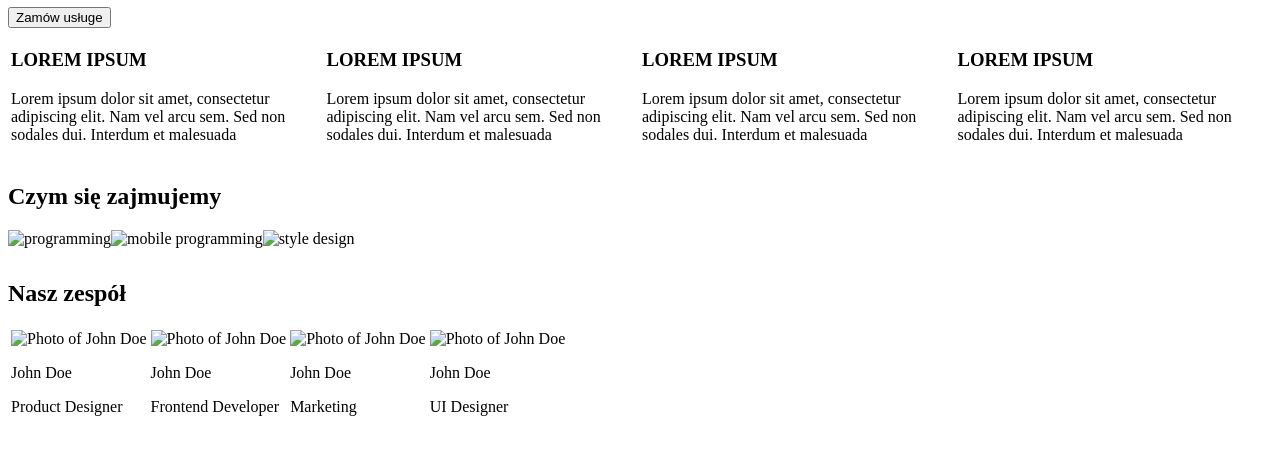
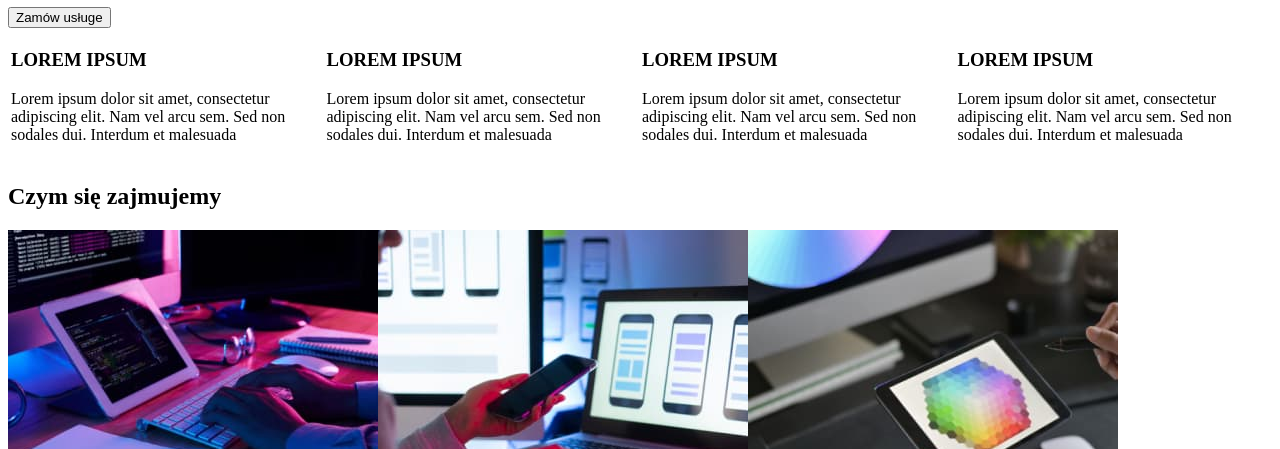
Before and after one commit to frbanka/goit-markup-hw-01, a plain HTML site: page index.html in a window 1280 px wide. Shown: the part 158-607 px from the top of the page. Drawn offline with Linux system fonts and the light colour scheme; the site is published under a folder, as on GitHub Pages, so addresses that start at the root find nothing.

Commit message:
Update index.html

```diff
--- a/index.html
+++ b/index.html
@@ -43,31 +43,31 @@
     <h2>Czym się zajmujemy</h2>
     <table>
         <td>
-            <tr><img src="/images/image.jpg" width="370" height="294" alt="programming"></li>
-            <tr><img src="/images/image1.jpg" width="370" height="294" alt="mobile programming"></li>
-            <tr><img src="/images/image2.jpg" width="370" height="294" alt="style design"></li>
+            <tr><img src="images/image.jpg" width="370" height="294" alt="programming"></li>
+            <tr><img src="images/image1.jpg" width="370" height="294" alt="mobile programming"></li>
+            <tr><img src="images/image2.jpg" width="370" height="294" alt="style design"></li>
         </td>
     </table>
     <h2>Nasz zespół</h2>
     <table>
         <tr>
             <td>
-                <img src="/images/image3.jpg" width="270" height="260" alt="Photo of John Doe"></img>
+                <img src="images/image3.jpg" width="270" height="260" alt="Photo of John Doe"></img>
                 <p>John Doe</p>
                 <p>Product Designer</p>
             </td>
             <td>
-                <img src="/images/image4.jpg" width="270" height="260" alt="Photo of John Doe"></img>
+                <img src="images/image4.jpg" width="270" height="260" alt="Photo of John Doe"></img>
                 <p>John Doe</p>
                 <p>Frontend Developer</p>
             </td>
             <td>
-                <img src="/images/image5.jpg" width="270" height="260" alt="Photo of John Doe"></img>
+                <img src="images/image5.jpg" width="270" height="260" alt="Photo of John Doe"></img>
                 <p>John Doe</p>
                 <p>Marketing</p>
             </td>
             <td>
-                <img src="/images/image6.jpg" width="270" height="260" alt="Photo of John Doe"></img>
+                <img src="images/image6.jpg" width="270" height="260" alt="Photo of John Doe"></img>
                 <p>John Doe</p>
                 <p>UI Designer</p>
             </td>
```
